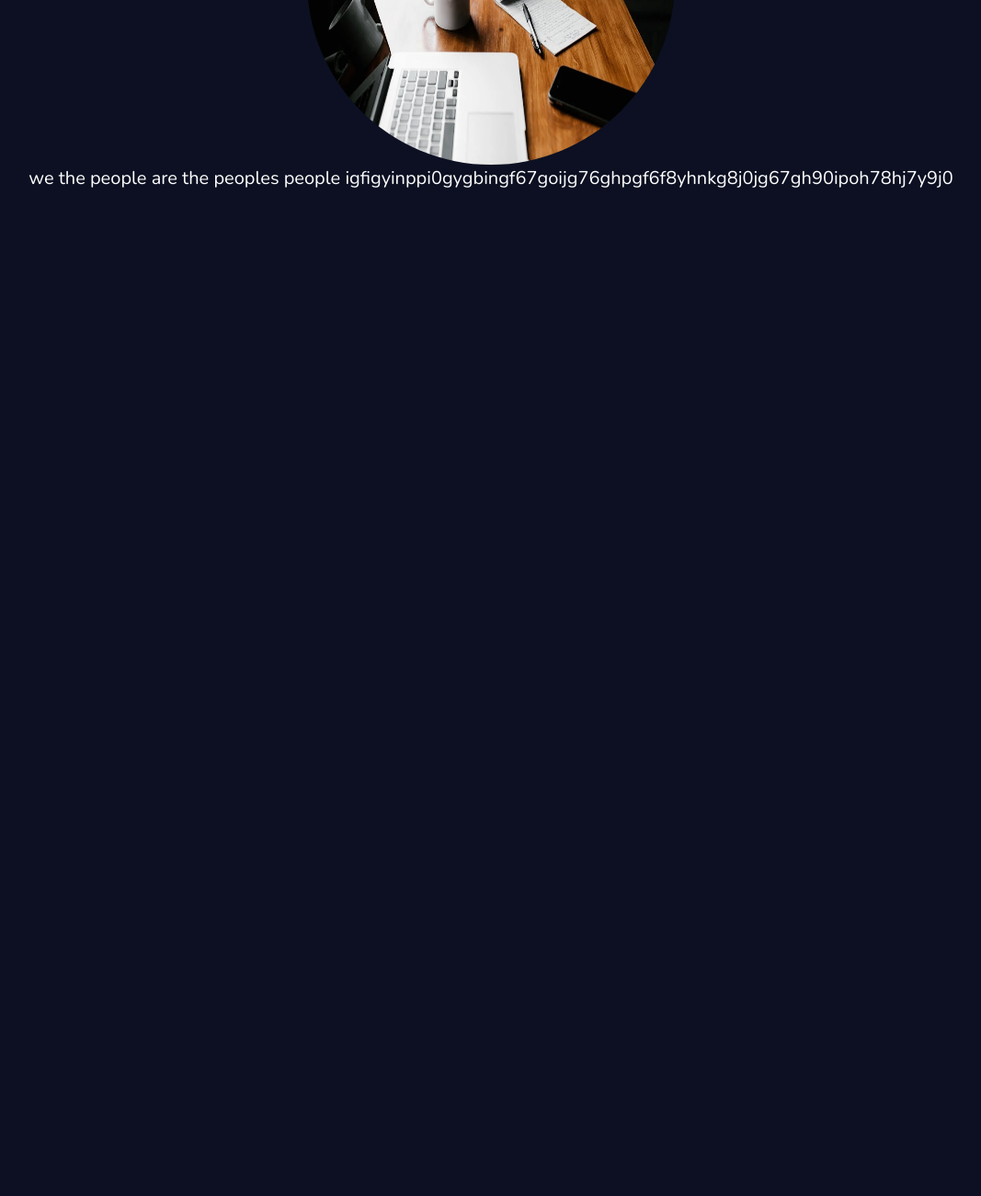
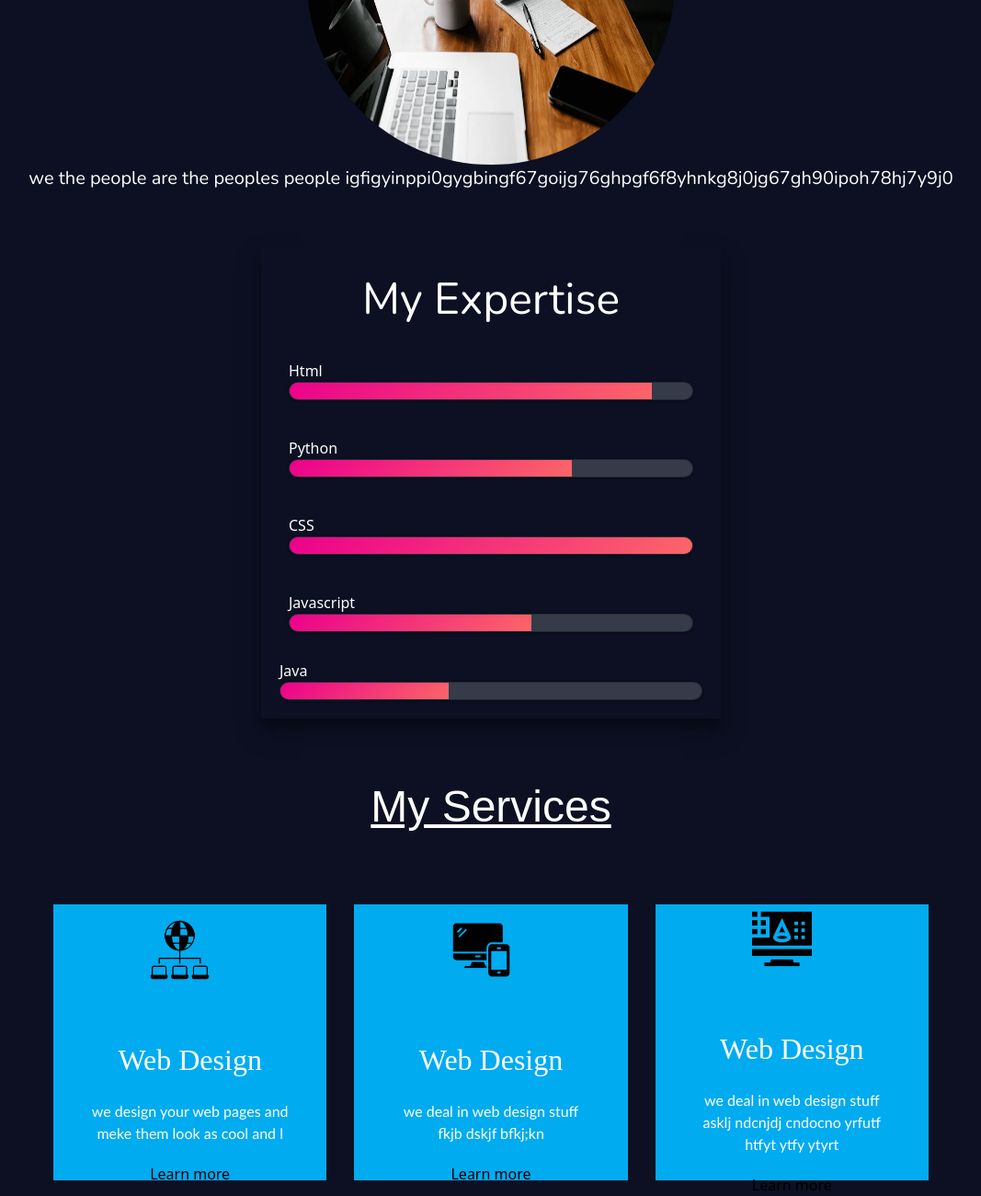
Before and after one commit to Andrew-Sackey/new-portfolio, a plain HTML site: page index.html in a window 1280 px wide. Shown: the part 2124-3424 px from the top of the page at 92% size, without its empty margins (106-1173 px from the left). Before the commit the page ends 2333 px from the top, so only its background shows below. Drawn offline with nearby package versions, Linux system fonts and the light colour scheme.

Commit message:
updated neww portfolio

```diff
--- a/index.html
+++ b/index.html
@@ -1,18 +1,20 @@
 <!DOCTYPE html>
 <html lang="en">
   <head>
-    <meta charset="UTF-8">
-    <meta name="viewport" content="width=device-width, initial-scale=1.0">
+    <meta charset="UTF-8" />
+    <meta name="viewport" content="width=device-width, initial-scale=1.0" />
     <title>Portfolio</title>
-    <link rel="stylesheet" href="style.css">
+    <link rel="stylesheet" href="style.css" />
     <script src="https://cdn.tailwindcss.com"></script>
-    <link href='https://unpkg.com/boxicons@2.1.4/css/boxicons.min.css' rel='stylesheet'>
-
+    <link
+      href="https://unpkg.com/boxicons@2.1.4/css/boxicons.min.css"
+      rel="stylesheet"
+    />
   </head>
   <body>
     <nav>
       <div>
-                <h1 class="nav-header"> ANDREW</h1>
+        <h1 class="nav-header">ANDREW</h1>
       </div>
       <div class="nav-items">
         <a class="text-white" class="active" href="#">Home</a>
@@ -34,14 +36,16 @@
       </div>
 
       <div class="home-sci">
-            <a href="#"><i class='bx bxl-facebook'></i></a>
-            <a href="#"><i class='bx bxl-twitter'></i></a>
-            <a href="#"><i class='bx bxl-linkedin-square'></i></a>
+        <a href="#"><i class="bx bxl-facebook"></i></a>
+        <a href="#"><i class="bx bxl-twitter"></i></a>
+        <a href="#"><i class="bx bxl-linkedin-square"></i></a>
       </div>
     </section>
     <!-- portfolio starts here -->
     <section class="port-sect">
-            <h2><span style="color: rgb(37, 183, 231);"> FEATURED </span> PORTFOLIO</h2>
+      <h2>
+        <span style="color: rgb(37, 183, 231)"> FEATURED </span> PORTFOLIO
+      </h2>
       <div class="port-links">
         <a href="#">All</a>
         <a href="#">Packaging</a>
@@ -51,40 +55,34 @@
       </div>
       <div class="portfolio-image">
         <div class="port-items">
-                    <img src="./images/port-image.png" alt="Portfolio Image">
+          <img src="./images/port-image.png" alt="Portfolio Image" />
           <p>SQUARE BOX MOCKUP</p>
-                    <span style="font-size: 10px;">Mockup</span>
+          <span style="font-size: 10px">Mockup</span>
         </div>
         <div class="port-items">
-                    <img src="./images/port-2.png" alt="Portfolio Image">
-                    <p>Product Box Package Mockup
-                    </p>
-                    <span style="font-size: 10px;">Mockup</span>
+          <img src="./images/port-2.png" alt="Portfolio Image" />
+          <p>Product Box Package Mockup</p>
+          <span style="font-size: 10px">Mockup</span>
         </div>
         <div class="port-items">
-                    <img src="./images/port 3.png" alt="Portfolio Image">
-                    <p>Creative Package Design
-                    </p>
-                    <span style="font-size: 10px;">Mockup</span>
+          <img src="./images/port 3.png" alt="Portfolio Image" />
+          <p>Creative Package Design</p>
+          <span style="font-size: 10px">Mockup</span>
         </div>
         <div class="port-items">
-                    <img src="./images/port-4.png" alt="Portfolio Image">
-                    <p>Packaging Brand
-                    </p>
-                    <span style="font-size: 10px;">Mockup</span>
+          <img src="./images/port-4.png" alt="Portfolio Image" />
+          <p>Packaging Brand</p>
+          <span style="font-size: 10px">Mockup</span>
         </div>
         <div class="port-items">
-                    <img src="./images/port-5.png" alt="Portfolio Image">
-                    <p>Isometric 3D Extrusion
-                    </p>
-                    <span style="font-size: 10px;">Mockup</span>
+          <img src="./images/port-5.png" alt="Portfolio Image" />
+          <p>Isometric 3D Extrusion</p>
+          <span style="font-size: 10px">Mockup</span>
         </div>
         <div class="port-items">
-                    <img src="./images/port-6.png" alt="Portfolio Image">
-                    <p>White Space Photography
-                    </p>
-                    <span style="font-size: 10px;">Mockup</span>
-
+          <img src="./images/port-6.png" alt="Portfolio Image" />
+          <p>White Space Photography</p>
+          <span style="font-size: 10px">Mockup</span>
         </div>
       </div>
     </section>
@@ -93,11 +91,65 @@
       <div class="about-header">
         <h2>ABOUT ME</h2>
         <div class="about-imagee">
-                <img src="./images/about-image.png" alt="About me image">
-                <p>we the people are the peoples people igfigyinppi0gygbingf67goijg76ghpgf6f8yhnkg8j0jg67gh90ipoh78hj7y9j0</p>
+          <img src="./images/about-image.png" alt="About me image" />
+          <p>
+            we the people are the peoples people
+            igfigyinppi0gygbingf67goijg76ghpgf6f8yhnkg8j0jg67gh90ipoh78hj7y9j0
+          </p>
         </div>
       </div>
     </section>
+    <!-- my skills section begins here -->
+    <section>
+      <div class="skill">
+        <h1>My Expertise</h1>
 
+        <li>
+          <h3>Html</h3>
+          <span class="bar"><span class="html"></span></span>
+        </li>
+        <li>
+          <h3>Python</h3>
+          <span class="bar"><span class="python"></span></span>
+        </li>
+        <li>
+          <h3>CSS</h3>
+          <span class="bar"><span class="css"></span></span>
+        </li>
+        <li>
+          <h3>Javascript</h3>
+          <span class="bar"><span class="javascript"></span></span>
+        </li>
+          <h3>Java</h3>
+          <span class="bar"><span class="Java"></span></span>
+        </li>
+      </div>
+    </section>
+    <!-- services section starts here -->
+    <section class="service-sect">
+        <div class="services-header">
+            <h2>My Services</h2>
+        </div>
+        <div class="services-container">
+            <div class="services">
+                <img src="./images/icon1.png" alt="icons">
+                <h3>Web Design</h3>
+                <p>we design your web pages and meke them look as cool and l</p>
+                <a href="#">Learn more</a>
+            </div>
+            <div class="services">
+              <img src="./images/icon2.png" alt="icon2">
+                <h3>Web Design</h3>
+                <p>we deal in web design stuff fkjb dskjf bfkj;kn</p>
+                <a href="#">Learn more</a>
+            </div>
+            <div class="services">
+              <img src="./images/icon3.png" alt="icon3">
+                <h3>Web Design</h3>
+                <p>we deal in web design stuff asklj ndcnjdj cndocno yrfutf htfyt ytfy ytyrt </p>
+                <a  href="#">Learn more</a>
+            </div>
+        </div>
+    </section>
   </body>
 </html>
--- a/style.css
+++ b/style.css
@@ -5,11 +5,13 @@
   padding: 0;
   text-decoration: none;
   box-sizing: border-box;
+  list-style: none;
 }
 
 body {
   background: #0c1022;
   color: white;
+  overflow-x: hidden;
 }
 
 nav {
@@ -107,7 +109,7 @@ nav {
   letter-spacing: 1px;
   z-index: 1;
   overflow: hidden;
-  transition: .5s;
+  transition: 0.5s;
 }
 
 .btn-box a:hover {
@@ -128,7 +130,7 @@ nav {
 }
 
 .btn-box a::before {
-    content: '';
+  content: "";
   position: absolute;
   top: 0;
   left: 0;
@@ -136,7 +138,7 @@ nav {
   height: 100%;
   background: #081b29;
   z-index: -1;
-    transition: .5s;
+  transition: 0.5s;
 }
 
 .btn-box a:hover::before {
@@ -167,7 +169,7 @@ nav {
   text-decoration: none;
   z-index: 1;
   overflow: hidden;
-    transition: .5s;
+  transition: 0.5s;
 }
 
 .home-sci a:hover {
@@ -175,7 +177,7 @@ nav {
 }
 
 .home-sci a::before {
-    content: '';
+  content: "";
   position: absolute;
   top: 0;
   left: 0;
@@ -183,7 +185,7 @@ nav {
   height: 100%;
   background: #00abf0;
   z-index: -1;
-    transition: .5s;
+  transition: 0.5s;
 }
 
 .home-sci a:hover::before {
@@ -231,7 +233,6 @@ nav {
   width: 100%;
   height: 50%;
   text-align: center;
-
 }
 
 .port-items {
@@ -245,7 +246,6 @@ nav {
   font-weight: 300;
 }
 
-
 .port-items img {
   width: 85%;
 }
@@ -255,7 +255,6 @@ nav {
   flex-direction: row;
   justify-content: center;
   align-items: center;
-
 }
 
 .about-me-image {
@@ -288,7 +287,7 @@ nav {
 
 .about-imagee p {
   font-size: 20px;
-  font-family:"Nunito", sans-serif;
+  font-family: "Nunito", sans-serif;
   text-align: center;
 }
 
@@ -298,3 +297,139 @@ nav {
   justify-content: center;
   flex-direction: column;
 }
+
+.skill h1 {
+  text-align: center;
+  font-size: 3rem;
+  font-weight: 400;
+  font-family: "Nunito", sans-serif;
+}
+
+.skill {
+  width: 500px;
+  margin: 60px auto;
+  color: #fff;
+  padding: 20px;
+  box-shadow: 0 14px 28px rgba(0, 0, 0, 0.25), 0 10px 10px rgba(0, 0, 0, 0.22);
+}
+
+.skill li {
+  margin: 20px 0;
+  padding: 10px;
+}
+
+.bar {
+  background: #353b48;
+  display: block;
+  height: 20px;
+  border: 1px solid rgba(0, 0, 0, 0.3);
+  border-radius: 20px;
+  overflow: hidden;
+  box-shadow: 0 1px 3px rgba(0, 0, 0, 0.12), 0 1px 2px rgba(0, 0, 0, 0.24);
+  transition: all 0.3s cubic-bezier(0.25, 0.8, 0.25, 1);
+}
+
+.bar:hover {
+  box-shadow: 0 14px 28px rgba(0, 0, 0, 0.25), 0 10px 10px rgba(0, 0, 0, 0.22);
+}
+
+.bar span {
+  height: 20px;
+  float: left;
+  background: linear-gradient(
+    135deg,
+    rgba(236, 0, 140, 1) 0%,
+    rgba(252, 103, 103, 1) 100%
+  );
+}
+
+.html {
+  width: 90%;
+  animation: html 3s;
+}
+.python {
+  width: 70%;
+  animation: python 3s;
+}
+.css {
+  width: 100%;
+  animation: css 3s;
+}
+.javascript {
+  width: 60%;
+  animation: javascript 3s;
+}
+
+.Java {
+  width: 40%;
+  animation: java 3s;
+}
+
+.services-header {
+  display: flex;
+  text-align: center;
+  justify-content: center;
+}
+
+.services-header h2 {
+  color: white;
+  font-size: 3rem;
+  font-weight: 400;
+  font-family: sans-serif;
+  text-decoration: underline;
+}
+
+.services-container {
+  display: flex;
+  flex-direction: row;
+  justify-content: space-between;
+  row-gap: 50px;
+  column-gap: 30px;
+  margin-left: 100px;
+  margin-right: 100px;
+  text-align: center;
+  justify-items: center;
+}
+
+.services {
+  background-color: #00ABF0;
+  text-align: center;
+  width: 32%;
+  height: 300px;
+  padding: 40px;
+  display: flex;
+  flex-direction: column;
+  row-gap: 20px;
+  justify-content: center;
+  margin-top: 70px;
+}
+
+.services h3 {
+  font-size: 2rem;
+  font-family: "Times New Roman", Times, serif;
+}
+
+.services p {
+  font-size: 1rem;
+  font-weight: lighter;
+  font-family: "Gill Sans", "Gill Sans MT", Calibri, "Trebuchet MS", sans-serif;
+}
+
+.services a {
+  color: black;
+  font-size: 16px;
+
+}
+
+.service-sect {
+  width: 90%;
+  margin: 0 auto;
+}
+
+.services img {
+  width: 30%;
+  margin-bottom: 20%;
+  margin-left: 30%;
+  margin-top: 10%;
+  /* margin-right: 40%; */
+}
```
Also changed, not shown: images/icon1.png (added), images/icon2.png (added), images/icon3.png (added). Lines whose indentation alone changed are shown as unchanged.
